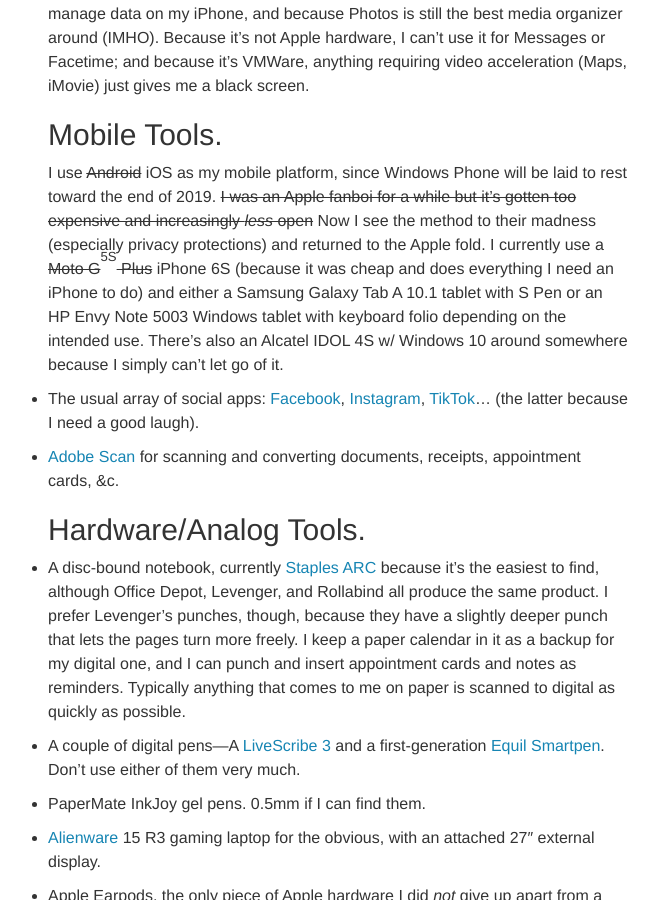
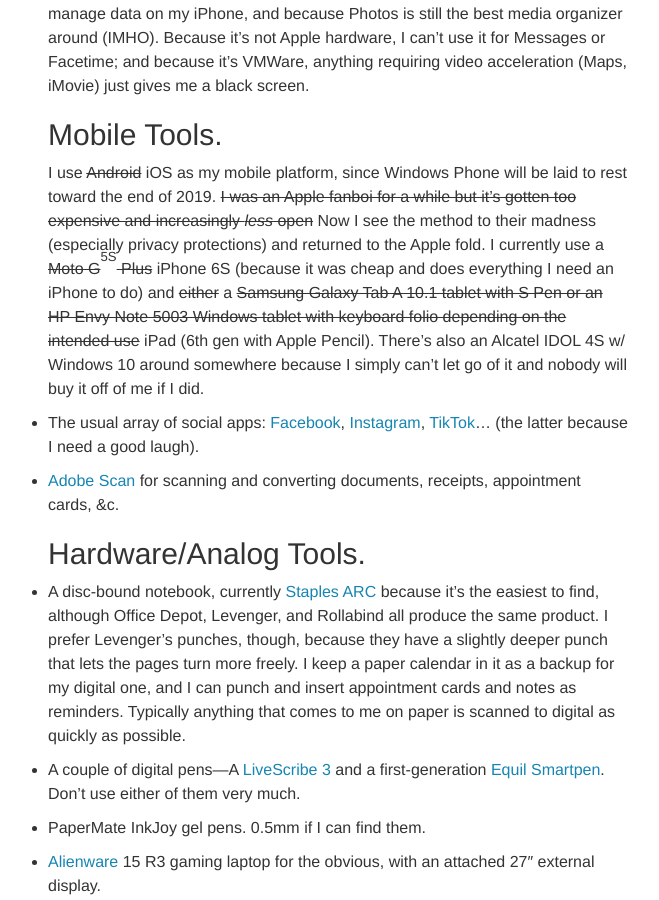
Before and after one commit to swbuehler/stevenwatsonbuehler.github.io, a Jekyll site: the page built from colophon.md, in a window 1280 px wide and 900 px high, scrolled down 1323 px. Shown: the whole window, without its empty margins (302-961 px from the left). Built offline with Jekyll 4.4.1, drawn with Linux system fonts in a browser that asks for light colours; nearby versions of some CDN libraries; some web fonts are replaced.

Commit message:
Update colophon.md

```diff
--- a/colophon.md
+++ b/colophon.md
@@ -38,7 +38,7 @@
 
 ## Mobile Tools.
 
-I use <del>Android</del> iOS as my mobile platform, since Windows Phone will be laid to rest toward the end of 2019. <del>I was an Apple fanboi for a while but it's gotten too expensive and increasingly _less_ open</del> Now I see the method to their madness (especially privacy protections) and returned to the Apple fold. I currently use a <del>Moto G<sup>5S</sup> Plus</del> iPhone 6S (because it was cheap and does everything I need an iPhone to do) and either a Samsung Galaxy Tab A 10.1 tablet with S Pen or an HP Envy Note 5003 Windows tablet with keyboard folio depending on the intended use. There's also an Alcatel IDOL 4S w/ Windows 10 around somewhere because I simply can't let go of it.
+I use <del>Android</del> iOS as my mobile platform, since Windows Phone will be laid to rest toward the end of 2019. <del>I was an Apple fanboi for a while but it's gotten too expensive and increasingly _less_ open</del> Now I see the method to their madness (especially privacy protections) and returned to the Apple fold. I currently use a <del>Moto G<sup>5S</sup> Plus</del> iPhone 6S (because it was cheap and does everything I need an iPhone to do) and <del>either</del> a <del>Samsung Galaxy Tab A 10.1 tablet with S Pen or an HP Envy Note 5003 Windows tablet with keyboard folio depending on the intended use</del> iPad (6th gen with Apple Pencil). There's also an Alcatel IDOL 4S w/ Windows 10 around somewhere because I simply can't let go of it and nobody will buy it off of me if I did.
 
 - The usual array of social apps: [Facebook](https://facebook.com), [Instagram](https://instagram.com), [TikTok](https://tiktok.com)&hellip; (the latter because I need a good laugh).
 
```
